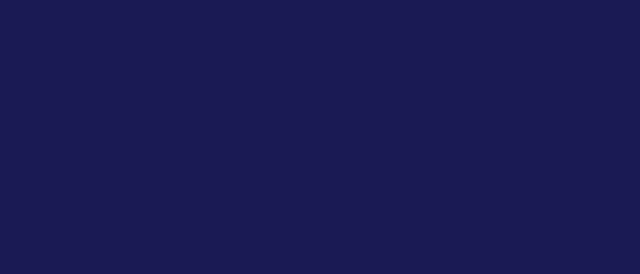
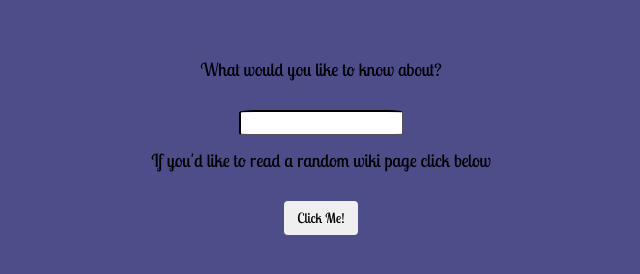
Before and after one commit to gerak1925/Wikipedia-Viewer, a plain HTML site: page index.html in a window 1280 px wide. Shown: the whole page, without its empty margins (319-959 px from the left). Drawn offline with Linux system fonts and the light colour scheme.

Commit message:
multiple additions
some styling, font, and implemented random wiki page

```diff
--- a/css/style.css
+++ b/css/style.css
@@ -1,3 +1,21 @@
 body {
-	background-color: #1A1A54;
+	background-color: #4D4D8A;
+	text-align: center;
+	font-family: Lobster;
 }
+@font-face {
+	font-family: Lobster;
+	src: url('../fonts/LobsterTwo-Regular.ttf');
+}
+#form {
+	padding-top: 50px;
+}
+#searchText {
+	max-width: 50%;
+	border-radius: 10%;
+	border-color: black;
+}
+h4,
+button {
+	color: black;
+}
--- a/index.html
+++ b/index.html
@@ -18,6 +18,19 @@
 
 <body>
 
+	<div class="container">
+
+		<form id="form">
+			<fieldset class="form-group">
+  				<h4>What would you like to know about?</h4><br>
+  				<input type="text" name="result" id="searchText">
+  			</fieldset>
+		</form>
+
+		<h4>If you'd like to read a random wiki page click below</h4><br>
+  		<a href="https://en.wikipedia.org/wiki/Special:Random" target="_blank"><button class="btn btn-secondary" id="randomButton">Click Me!</button></a>
+	</div>
+
 
 	<script type="text/javascript" href="js/jquery-3.0.0.min.js"></script>
 	<script type="text/javascript" href="js/bootstrap.min.js"></script>
```
Also changed, not shown: fonts/LobsterTwo-Regular.ttf (added).
